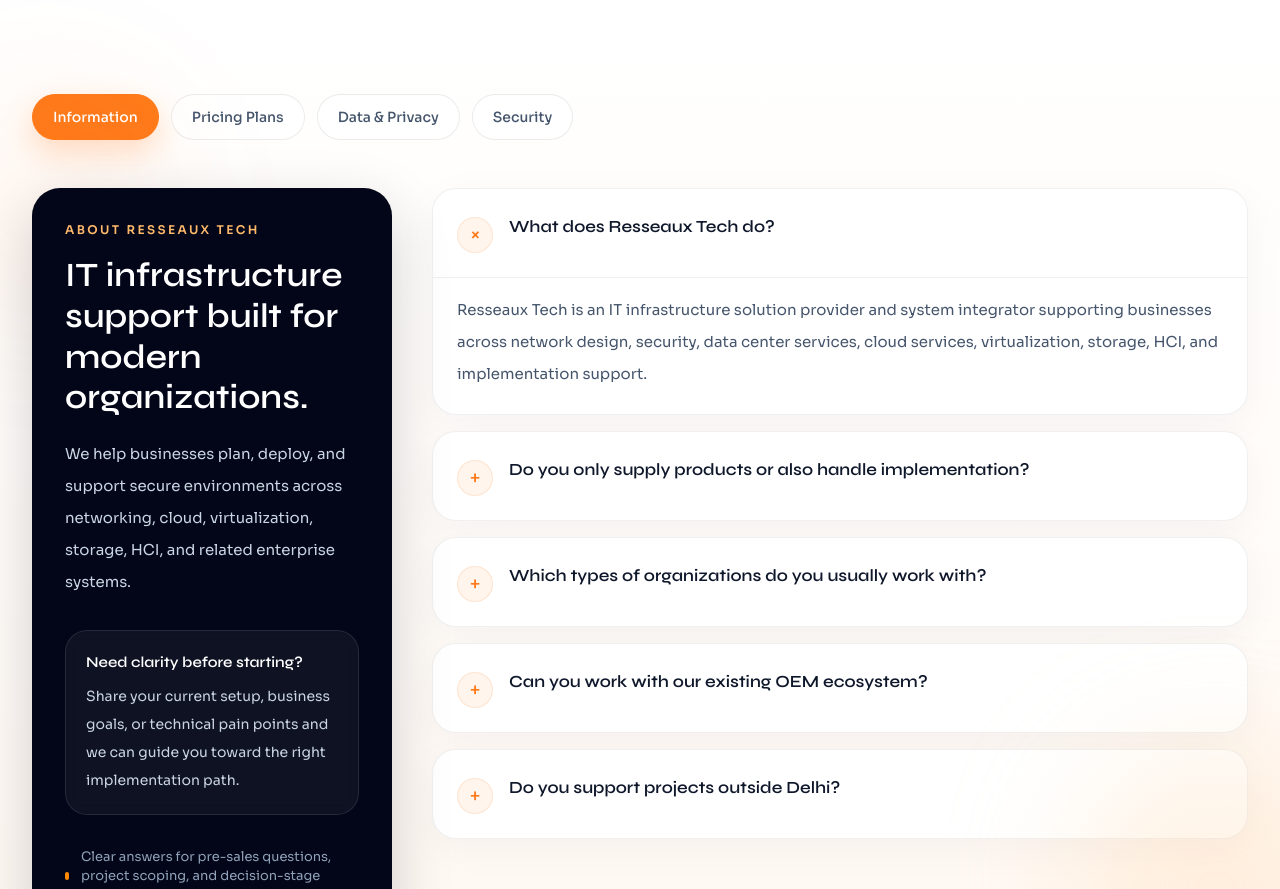
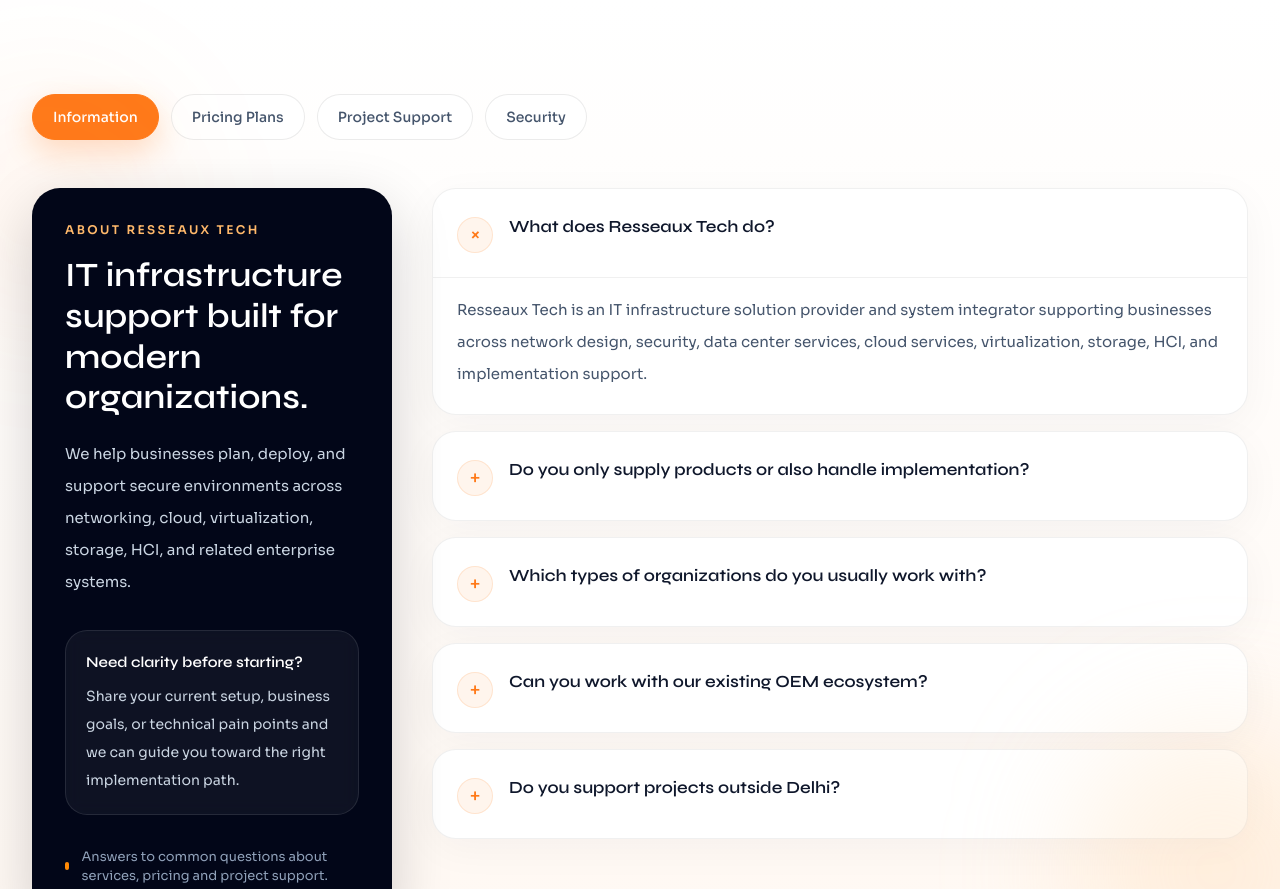
Before and after one commit to k1neeraj/resseauctech, a Next.js app: page /faqs in a window 1280 px wide. Shown: the part 400-1289 px from the top of the page. Built offline with nearby package versions, Linux system fonts and the light colour scheme.

Commit message:
copy(faqs): replace confidentiality section with practical project support FAQs

```diff
--- a/components/FaqPageClient.jsx
+++ b/components/FaqPageClient.jsx
@@ -82,40 +82,40 @@ const faqTabs = [
     ],
   },
   {
-    id: "privacy",
-    label: "Data & Privacy",
-    eyebrow: "Controlled access",
-    title: "Sensitive information handled with professional discipline.",
+    id: "delivery",
+    label: "Project Support",
+    eyebrow: "Planning and delivery",
+    title: "From the initial requirement to handover.",
     description:
-      "Projects may involve diagrams, credentials, system notes, environment access, and internal configurations. These should be handled only on a controlled need-to-know basis.",
-    noteTitle: "Sensitive environment?",
+      "Good infrastructure work starts with a clear scope, a realistic plan and a smooth handover to the team that will use the system.",
+    noteTitle: "Planning a project?",
     noteText:
-      "Discussions can begin at a high level first, then move into controlled technical access only when truly required.",
+      "Share the main requirement, site details and expected timeline to start the discussion.",
     items: [
       {
-        question: "How do you handle confidential project information?",
+        question: "What happens after I share a requirement?",
         answer:
-          "Internal diagrams, credentials, configuration notes, and project files should only be used for approved project activity and shared with authorized stakeholders involved in execution.",
+          "The team can review the scope, ask for any missing details and discuss the next steps based on the project.",
       },
       {
-        question: "Do you need access to internal systems?",
+        question: "Will you work with our existing systems?",
         answer:
-          "Sometimes yes. Deployment and troubleshooting tasks may require restricted access, and project-specific or time-bound credentials are generally the safest approach.",
+          "Yes, where the requirements and compatibility allow it. Details of the current setup help us understand what needs to connect or change.",
       },
       {
-        question: "Who owns the final environment and configurations?",
+        question: "Do you provide documentation after installation?",
         answer:
-          "The production environment, data, and final configuration ownership remain with the client. Our role is to implement, document, structure, and support the environment within scope.",
+          "Documentation and handover can be included in the agreed project scope so your team understands the setup and how it is intended to operate.",
       },
       {
-        question: "Will information be shared externally?",
+        question: "Can support be arranged after deployment?",
         answer:
-          "Only where genuinely required for OEM coordination, escalation, or execution support, and even then only the minimum necessary information should be shared.",
+          "Yes. Ongoing support or maintenance can be discussed separately, depending on the system and the level of support required.",
       },
       {
-        question: "Do you provide documentation and handover?",
+        question: "What should I prepare before the first discussion?",
         answer:
-          "Yes. A proper handover helps the client team understand architecture, dependencies, and operational expectations after implementation.",
+          "A brief description of the requirement, site locations, existing setup and target timeline is enough to get started. Technical specifications are helpful if available.",
       },
     ],
   },
@@ -280,8 +280,7 @@ export default function Faq() {
                 <div className="mt-8 flex items-center gap-3">
                   <div className="h-2 w-2 rounded-full bg-orange-400" />
                   <p className="text-[13px] text-slate-400">
-                    Clear answers for pre-sales questions, project scoping, and
-                    decision-stage concerns.
+                    Answers to common questions about services, pricing and project support.
                   </p>
                 </div>
               </div>
```
